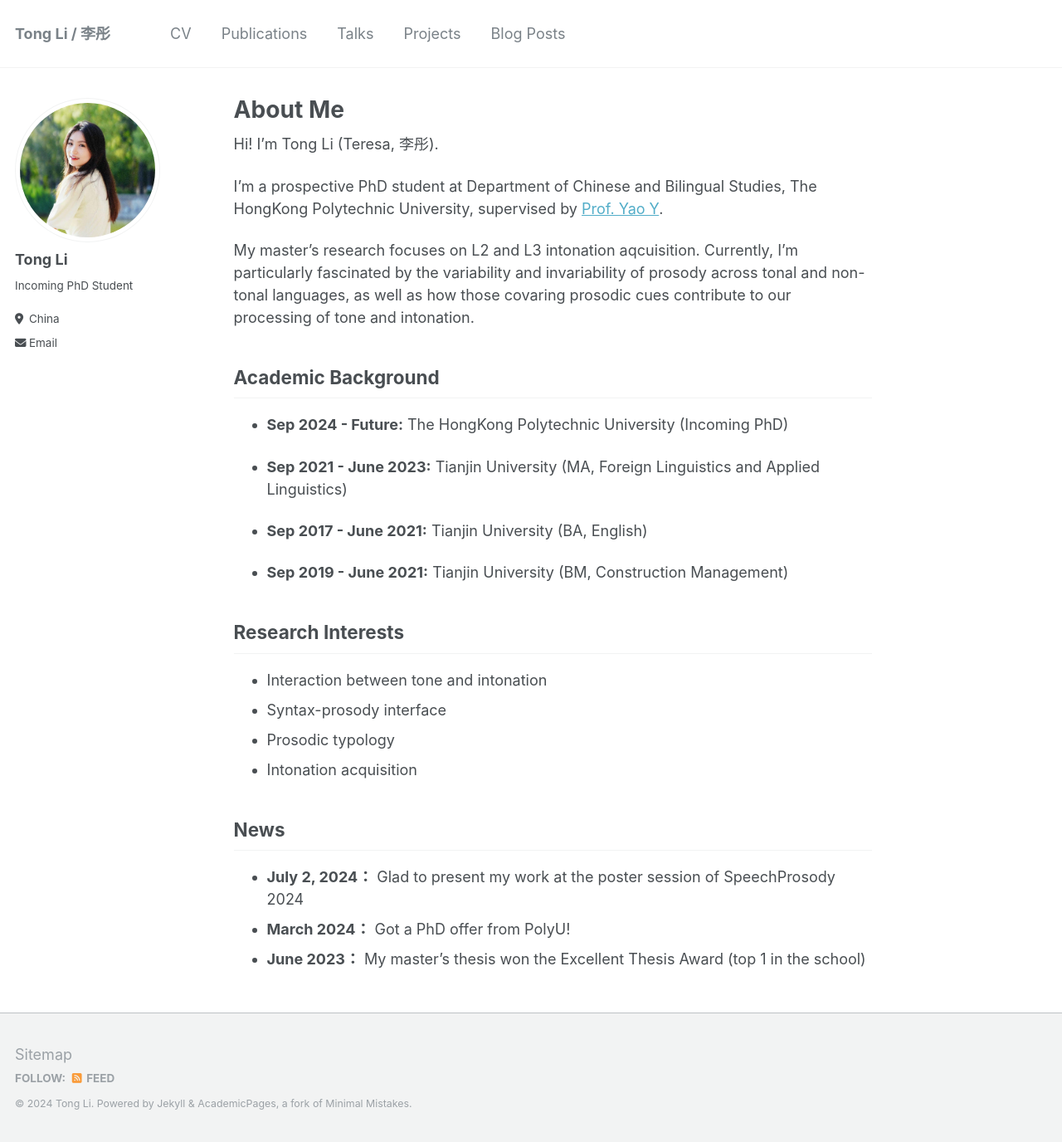
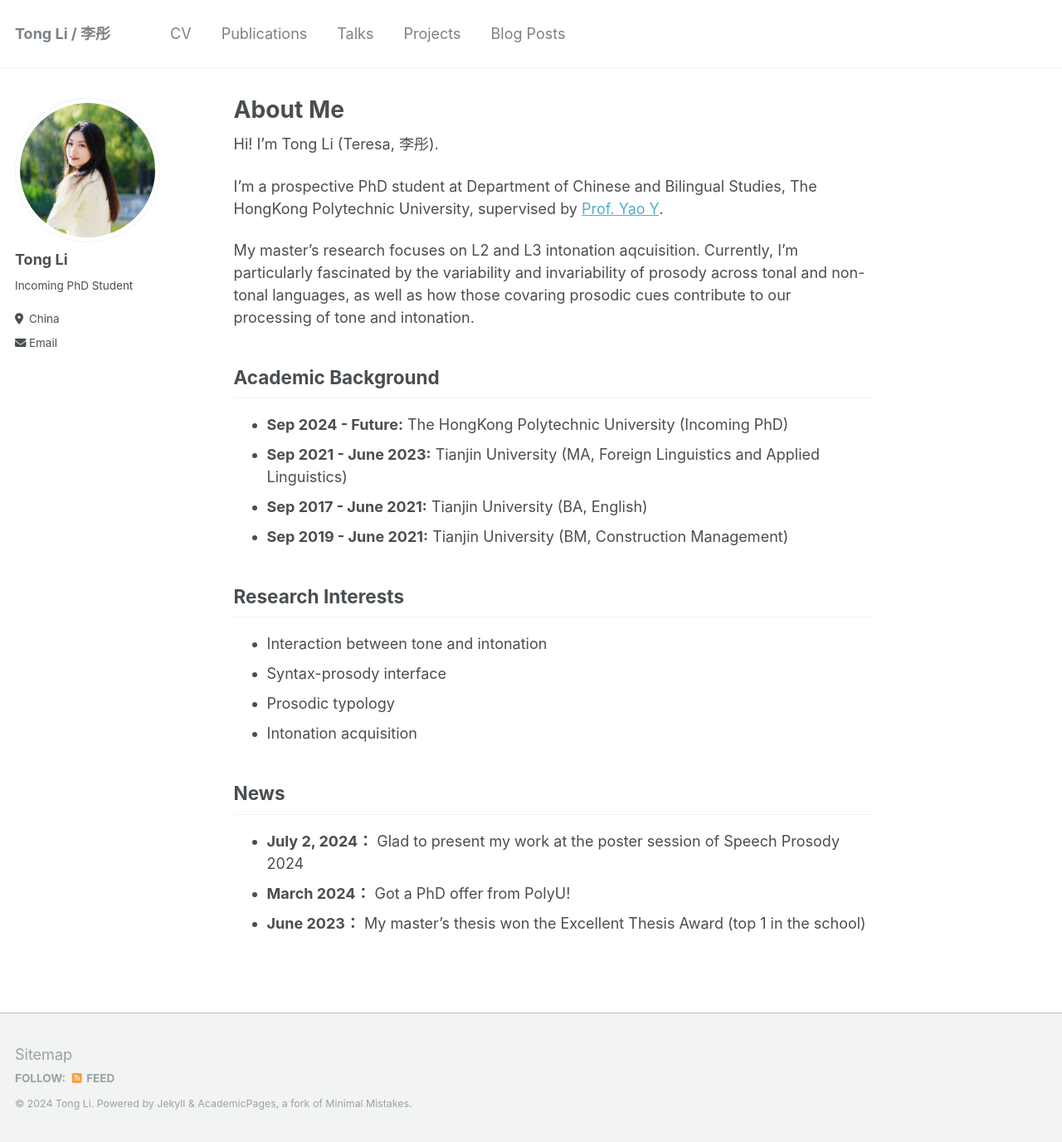
Before and after one commit to litonglinguistics/litonglinguistics.github.io, a Jekyll site: the page built from _pages/about.md, in a window 1280 px wide and 1376 px high. Shown: the whole window at 83% size. Built offline with Jekyll 4.4.1, drawn with Linux system fonts in a browser that asks for light colours.

Commit message:
Update about.md

```diff
--- a/_pages/about.md
+++ b/_pages/about.md
@@ -8,6 +8,7 @@ redirect_from:
 ---
 
 
+
 Hi! I'm Tong Li (Teresa, 李彤).
 
 I'm a prospective PhD student at Department of Chinese and Bilingual Studies, The HongKong Polytechnic University, supervised by [Prof. Yao Y](https://research.polyu.edu.hk/en/persons/yao-yao).
@@ -15,12 +16,9 @@ I'm a prospective PhD student at Department of Chinese and Bilingual Studies, Th
 My master's research focuses on L2 and L3 intonation aqcuisition. Currently, I'm particularly fascinated by the variability and invariability of prosody across tonal and non-tonal languages, as well as how those covaring prosodic cues contribute to our processing of tone and intonation.
 
 ## Academic Background
-- **Sep 2024 - Future:** The HongKong Polytechnic University (Incoming PhD)
-
+- **Sep 2024 - Future:** The HongKong Polytechnic University (Incoming PhD) <br>
 - **Sep 2021 - June 2023:** Tianjin University (MA, Foreign Linguistics and Applied Linguistics)
-
 - **Sep 2017 - June 2021:** Tianjin University (BA, English)
-
 - **Sep 2019 - June 2021:** Tianjin University (BM, Construction Management)
 
 ## Research Interests
@@ -30,6 +28,6 @@ My master's research focuses on L2 and L3 intonation aqcuisition. Currently, I'm
 - Intonation acquisition
 
 ## News
-- **July 2, 2024：** Glad to present my work at the poster session of SpeechProsody 2024
+- **July 2, 2024：** Glad to present my work at the poster session of Speech Prosody 2024
 - **March 2024：** Got a PhD offer from PolyU!
 - **June 2023：** My master's thesis won the Excellent Thesis Award (top 1 in the school)
```
